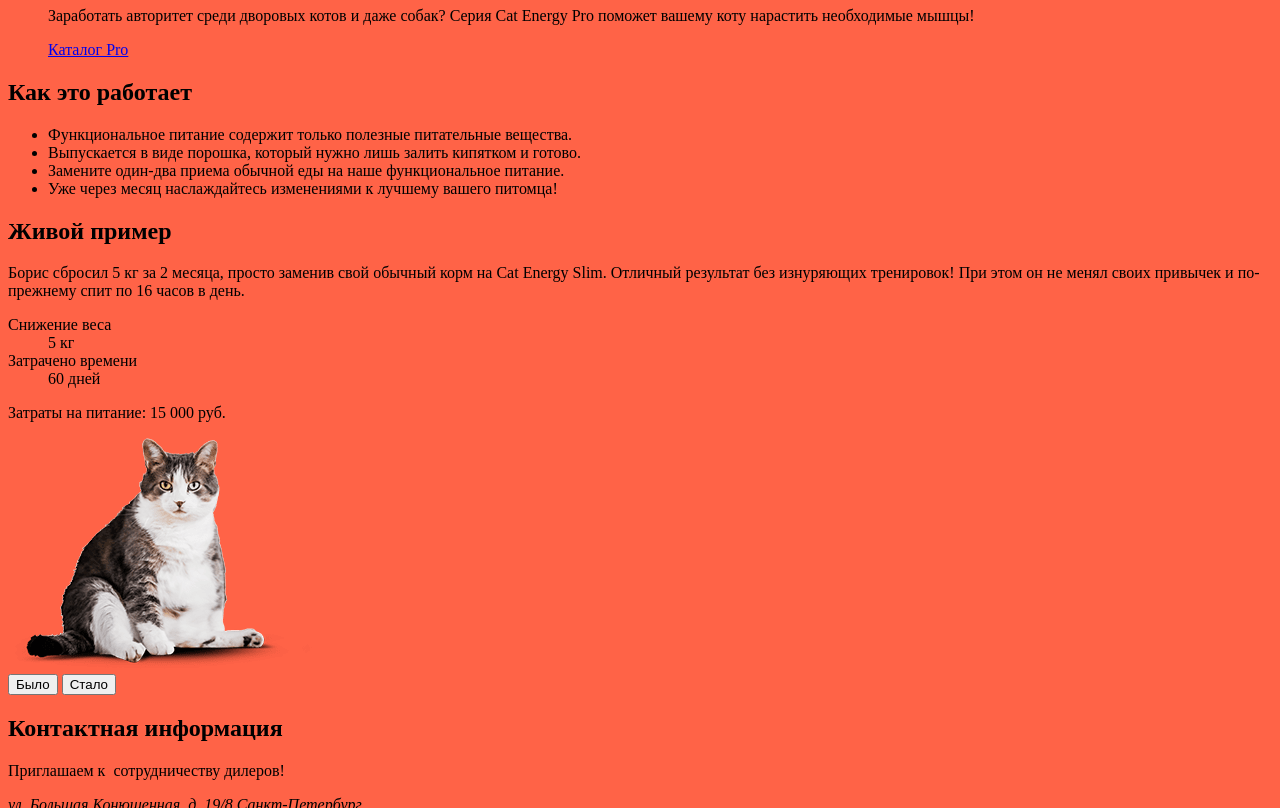
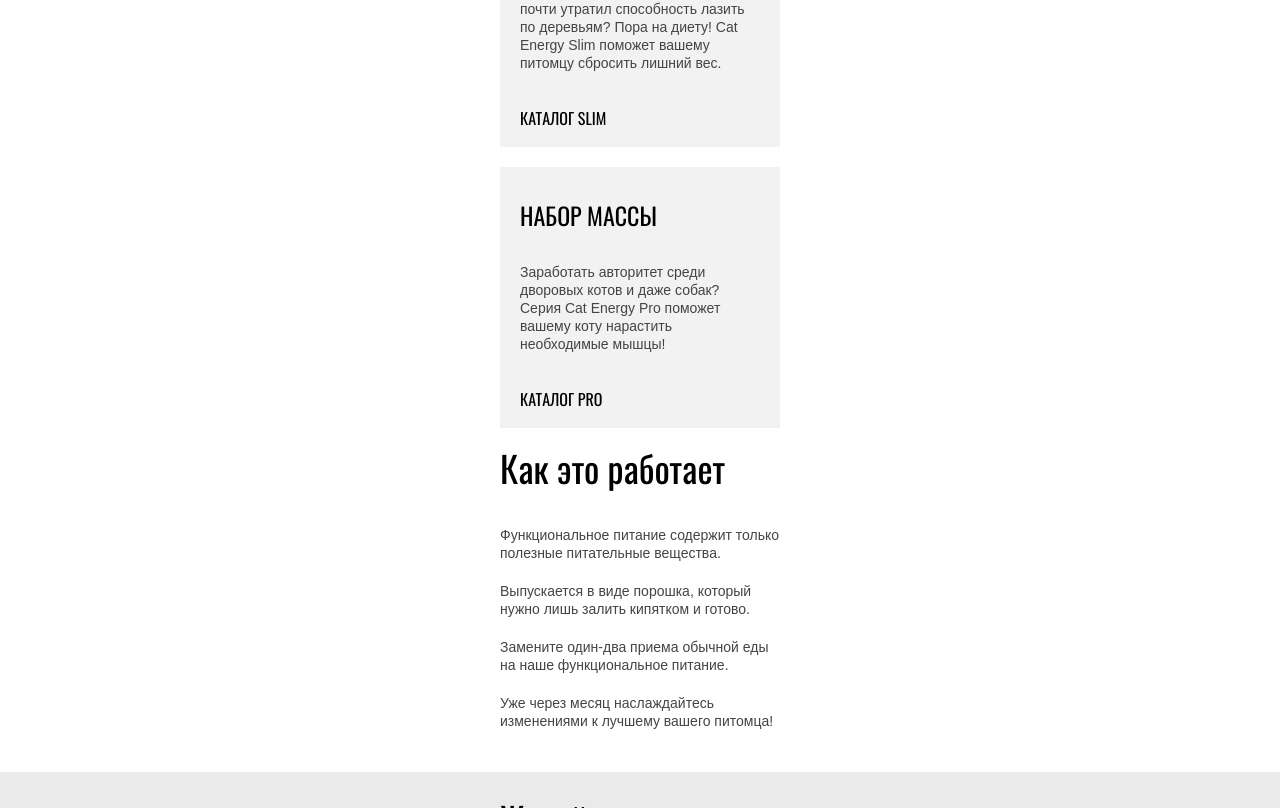
Before and after one commit to Asya-ya/499465-cat-energy-23, a website: page source/index.html in a window 1280 px wide. Shown: the part 725-1533 px from the top of the page. Drawn offline with nearby package versions, Linux system fonts and the light colour scheme; files that its build step writes are made by us from their sources.

Commit message:
Добавляет базовую стилизацию главной страницы

```diff
--- a/source/index.html
+++ b/source/index.html
@@ -7,6 +7,7 @@
   </head>
   <body class="page__body">
     <header class="header">
+      <div class="content-wrapper">
         <a class="header__logo">
           <img class="header__logo-icon" src="img/logo-mobile.svg" alt="Логотип компании 'Кэт энерджи'" width="34" height="38">
           <img class="header__logo-name" src="img/logo-name.svg" alt="Название компании" width="101" height="18">
@@ -29,20 +30,25 @@
             </li>
           </ul>
         </nav>
+      </div>
+
 
       <section class="main-nav__promo promo">
+        <div class="content-wrapper">
           <h1 class="promo__title">Функциональное питание для котов</h1>
 
           <p class="promo__text">Занялся собой? Займись котом!</p>
 
           <img class="promo__image" src="img/promo-image.png" alt="Фото питания для котов 'Кэт энерджи'">
 
-        <a href="form.html" class="promo__button">Подобрать программу</a>
+          <a href="form.html" class="promo__button button">Подобрать программу</a>
+        </div>
       </section>
     </header>
 
     <main class="main">
       <section class="types">
+        <div class="content-wrapper">
           <h2 class="visually-hidden">Варианты программ питания</h2>
 
           <ul class="types__list">
@@ -66,10 +72,12 @@
               <a class="types__link" href="catalog.html">Каталог Pro</a>
             </li>
           </ul>
+        </div>
       </section>
 
       <section class="how-works">
-        <h2 class="how-works__title title">Как это работает</h2>
+        <div class="content-wrapper">
+          <h2 class="how-works__title">Как это работает</h2>
 
           <ul class="how-works__list">
             <li class="how-works__item">
@@ -88,10 +96,12 @@
               Уже через месяц наслаждайтесь изменениями к лучшему вашего питомца!
             </li>
           </ul>
+        </div>
       </section>
 
       <section class="example">
-        <h2 class="example__title title">Живой пример</h2>
+        <div class="content-wrapper">
+          <h2 class="example__title">Живой пример</h2>
 
           <p class="example__text">Борис сбросил 5 кг за 2 месяца, просто заменив свой обычный корм на Cat Energy Slim. Отличный результат без изнуряющих тренировок! При этом он не менял своих привычек и по-прежнему спит по 16 часов в день.</p>
 
@@ -115,20 +125,24 @@
 
             <button class="example__button">Стало</button>
           </div>
+        </div>
       </section>
     </main>
 
     <footer class="footer">
       <section class="contacts">
+        <div class="content-wrapper">
           <h2 class="visually-hidden">Контактная информация</h2>
 
           <p class="contacts__text">Приглашаем к  сотрудничеству дилеров!</p>
 
           <address class="contacts__address">ул. Большая Конюшенная, д. 19/8 Санкт-Петербург</address>
+        </div>
 
         <div class="contacts__map"></div>
       </section>
 
+      <div class="footer__wrapper content-wrapper">
         <a class="footer__logo">
           <img class="footer__logo-name" src="img/logo-name.svg" alt="Название компании" width="101" height="18">
         </a>
@@ -150,7 +164,10 @@
         </div>
 
         <div class="footer__copyright copyright">
-        <a class="copyright__link" href="#" aria-label="Сайт HTML Academy"></a>
+          <a class="copyright__link" href="#">
+            <span class="copyright__link-text">HTML Academy</span>
+          </a>
+        </div>
       </div>
     </footer>
   </body>
--- /dev/null
+++ b/source/sass/blocks/button.scss
@@ -0,0 +1,10 @@
+.button {
+  @include font-oswald;
+  font-size: 14px;
+  line-height: 18px;
+  color: $white;
+  text-transform: uppercase;
+  text-decoration: none;
+
+  background-color: $basic-green;
+}
--- /dev/null
+++ b/source/sass/blocks/contacts.scss
@@ -0,0 +1,19 @@
+.contacts {
+  padding-top: 27px;
+  padding-bottom: 27px;
+}
+
+.contacts__text {
+  margin: 0;
+
+  @include font-oswald;
+  font-size: 16px;
+  line-height: 20px;
+  color: $black;
+  text-transform: uppercase;
+}
+
+.contacts__address {
+  line-height: 20px;
+  font-style: normal;
+}
--- /dev/null
+++ b/source/sass/blocks/copyright.scss
@@ -0,0 +1,4 @@
+.copyright__link {
+  color: $text-dark;
+  text-decoration: none;
+}
--- /dev/null
+++ b/source/sass/blocks/example.scss
@@ -0,0 +1,62 @@
+.example {
+  padding-top: 27px;
+  padding-bottom: 34px;
+  background-color: $light-grey;
+}
+
+.example__title {
+  margin: 0;
+  margin-bottom: 33px;
+
+  @include title-text(40px);
+  color: $black;
+}
+
+.example__text {
+  margin: 0;
+  margin-bottom: 25px;
+}
+
+.example__result {
+  margin: 0;
+}
+
+.example__feature {
+  margin: 0;
+
+  font-size: 12px;
+  line-height: 12px;
+  text-transform: lowercase;
+}
+
+.example__value {
+  margin: 0;
+
+  @include font-oswald;
+  font-size: 24px;
+  line-height: 24px;
+  color: $black;
+}
+
+.example__cost {
+  margin-bottom: 42px;
+
+  @include font-oswald;
+  font-size: 14px;
+  line-height: 20px;
+  color: $black;
+  text-transform: uppercase;
+  text-align: center;
+}
+
+.example__photo {
+  margin-bottom: 30px;
+}
+
+.example__button {
+  @include font-oswald;
+  font-size: 16px;
+  line-height: 20px;
+  color: $black;
+  text-transform: uppercase;
+}
--- /dev/null
+++ b/source/sass/blocks/footer.scss
@@ -0,0 +1,3 @@
+.footer__wrapper {
+  background-color: $basic-grey;
+}
--- /dev/null
+++ b/source/sass/blocks/how-works.scss
@@ -0,0 +1,22 @@
+.how-works {
+  padding-top: 20px;
+  padding-bottom: 42px;
+}
+
+.how-works__title {
+  margin: 0;
+  margin-bottom: 38px;
+
+  @include title-text(40px);
+  color: $black;
+}
+
+.how-works__list {
+  @include list-reset;
+}
+
+.how-works__item {
+  &:not(:last-child) {
+    margin-bottom: 20px;
+  }
+}
--- /dev/null
+++ b/source/sass/blocks/main-nav.scss
@@ -0,0 +1,16 @@
+.main-nav__list {
+  @include list-reset;
+  text-align: center;
+
+  background-color: $white;
+}
+
+.main-nav__link {
+  font-family: "Oswald", "Arial", sans-serif;
+  font-size: 20px;
+  line-height: 20px;
+  font-weight: 500;
+  color: $black;
+  text-transform: uppercase;
+  text-decoration: none;
+}
--- /dev/null
+++ b/source/sass/blocks/page.scss
@@ -0,0 +1,11 @@
+.page__body {
+  margin: 0;
+
+  font-family: "Arial", sans-serif;
+  font-size: 14px;
+  line-height: 18px;
+  font-weight: 400;
+  color: $text-dark;
+
+  background-color: $white;
+}
--- /dev/null
+++ b/source/sass/blocks/promo.scss
@@ -0,0 +1,28 @@
+.promo {
+  padding-top: 27px;
+
+  color: $white;
+  text-align: center;
+
+  background-image: linear-gradient(0deg, $basic-green-overlay, $basic-green-overlay), url("../img/index-background-mobile.jpg");
+  background-size: 320px 302px;
+  background-position: top center;
+  background-repeat: no-repeat;
+}
+
+.promo__title {
+  margin: 0;
+  margin-bottom: 25px;
+
+  @include title-text;
+}
+
+.promo__text {
+  margin: 0;
+  margin-bottom: 29px;
+
+  @include font-oswald;
+  font-size: 14px;
+  line-height: 14px;
+  text-transform: uppercase;
+}
--- /dev/null
+++ b/source/sass/blocks/types.scss
@@ -0,0 +1,46 @@
+.types {
+  padding-top: 22px;
+}
+
+.types__list {
+  @include list-reset;
+}
+
+.types__item {
+  padding-top: 30px;
+  padding-right: 20px;
+  padding-bottom: 18px;
+  padding-left: 20px;
+
+  background-color: $basic-grey;
+
+  &:not(:last-child) {
+    margin-bottom: 20px;
+  }
+}
+
+.types__title {
+  margin: 0;
+  margin-bottom: 29px;
+
+  @include font-oswald;
+  font-size: 24px;
+  line-height: 37px;
+  font-weight: 400;
+  color: $black;
+  text-transform: uppercase;
+}
+
+.types__text {
+  margin: 0;
+  margin-bottom: 38px;
+}
+
+.types__link {
+  @include font-oswald;
+  font-size: 16px;
+  line-height: 16px;
+  color: $black;
+  text-transform: uppercase;
+  text-decoration: none;
+}
--- /dev/null
+++ b/source/sass/global/content-wrapper.scss
@@ -0,0 +1,7 @@
+.content-wrapper {
+  width: $content-width-mobile;
+  padding-right: $content-padding-mobile;
+  padding-left: $content-padding-mobile;
+
+  margin: 0 auto;
+}
--- /dev/null
+++ b/source/sass/global/fonts.scss
@@ -0,0 +1,19 @@
+@font-face {
+  font-family: "Oswald";
+  font-style: normal;
+  font-weight: 400;
+  font-display: swap;
+  src: local("Oswald Regular"),
+    url("../../fonts/oswaldregular.woff2") format("woff2"),
+    url("../../fonts/oswaldregular.woff") format("woff");
+}
+
+@font-face {
+  font-family: "Oswald";
+  font-style: normal;
+  font-weight: 500;
+  font-display: swap;
+  src: local("Oswald Medium"),
+    url("../../fonts/oswaldmedium.woff2") format("woff2"),
+    url("../../fonts/oswaldmedium.woff") format("woff");
+}
--- /dev/null
+++ b/source/sass/global/mixins.scss
@@ -0,0 +1,17 @@
+@mixin list-reset {
+  margin: 0;
+  padding: 0;
+
+  list-style-type: none;
+}
+
+@mixin font-oswald {
+  font-family: "Oswald", "Arial", sans-serif;
+}
+
+@mixin title-text($line-height: 36px) {
+  @include font-oswald;
+  font-size: 36px;
+  line-height: $line-height;
+  font-weight: 400;
+}
--- /dev/null
+++ b/source/sass/global/variables.scss
@@ -0,0 +1,14 @@
+//* colors
+$white: #ffffff;
+$black: #000000;
+$basic-green: #68b738;
+$basic-green-overlay: rgba(104, 183, 56, 0.85);
+$basic-grey: #f2f2f2;
+//?
+$light-grey: #eaeaea;
+$text-dark: #444444;
+
+//* size
+$width-mobile: 320px;
+$content-padding-mobile: 20px;
+$content-width-mobile: $width-mobile - $content-padding-mobile * 2;
--- /dev/null
+++ b/source/sass/global/visually-hidden.scss
@@ -0,0 +1,10 @@
+.visually-hidden {
+  position: absolute;
+  width: 1px;
+  height: 1px;
+  margin: -1px;
+  padding: 0;
+  overflow: hidden;
+  border: 0;
+  clip: rect(0 0 0 0);
+}
--- a/source/sass/style.scss
+++ b/source/sass/style.scss
@@ -1,3 +1,20 @@
-body {
-  background: tomato;
-}
+//* GLOBAL
+
+@import "global/fonts.scss";
+@import "global/variables.scss";
+@import "global/mixins.scss";
+@import "global/content-wrapper.scss";
+@import "global/visually-hidden.scss";
+
+//* BLOCKS
+
+@import "blocks/page.scss";
+@import "blocks/main-nav.scss";
+@import "blocks/promo.scss";
+@import "blocks/button.scss";
+@import "blocks/types.scss";
+@import "blocks/how-works.scss";
+@import "blocks/example.scss";
+@import "blocks/contacts.scss";
+@import "blocks/footer.scss";
+@import "blocks/copyright.scss";
```
Also changed, not shown: source/img/index-background-mobile.jpg (added). Lines whose indentation alone changed are shown as unchanged.
